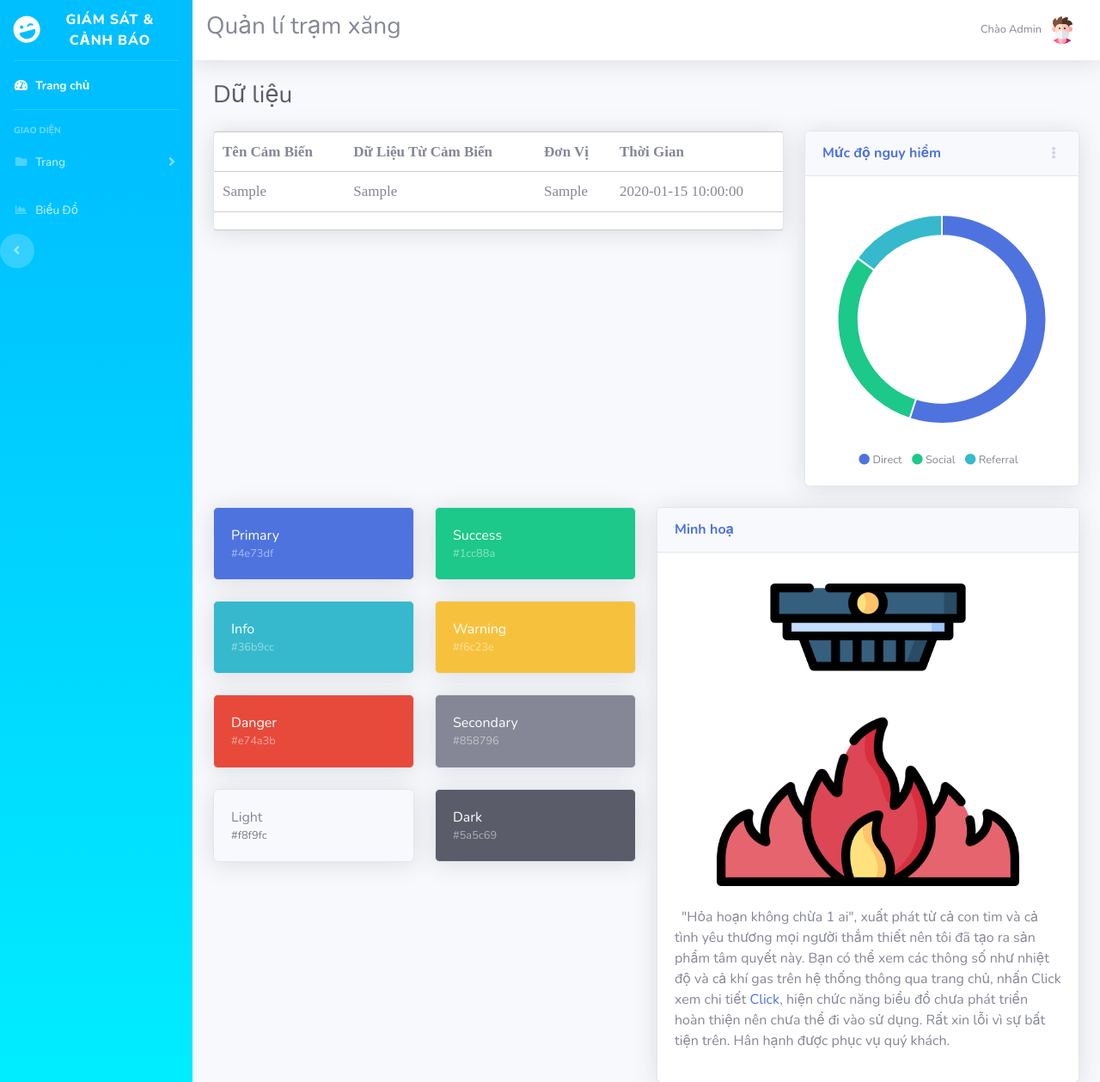
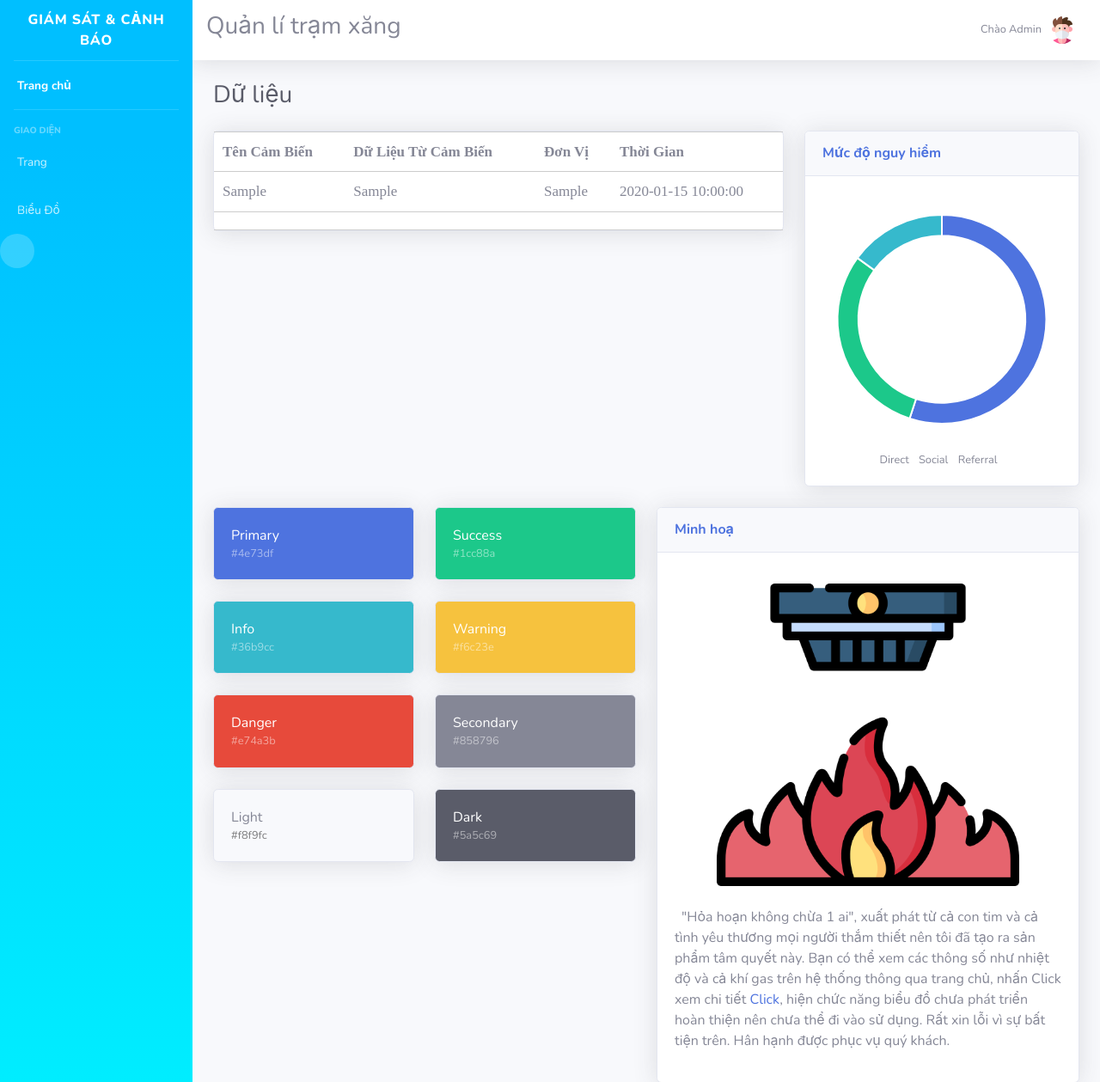
Before and after one commit to thaicanh/quanlycayxang, a PHP site: page /websitequanli/ in a window 1280 px wide. Shown: the top 1259 px of the page at 86% size. Run offline with PHP 8.4, Linux system fonts and the light colour scheme; the visitor is signed in with stand-in values (Sample User, id 1); tables that the repository leaves empty or names only in its code hold one stand-in row (values such as "Sample post"); data that the repository does not hold is empty.

Commit message:
Update index.php

```diff
--- a/index.php
+++ b/index.php
@@ -87,7 +87,7 @@ if(isset($_GET['1'])){
 }
     </style>
   <!-- Custom fonts for this template-->
-  <link href="vendor/fontawesome-free/css/all.min.css" rel="stylesheet" type="text/css">
+<!--   <link href="vendor/fontawesome-free/css/all.min.css" rel="stylesheet" > -->
   <link href="https://fonts.googleapis.com/css?family=Nunito:200,200i,300,300i,400,400i,600,600i,700,700i,800,800i,900,900i" rel="stylesheet">
 
   <!-- Custom styles for this template-->
```
